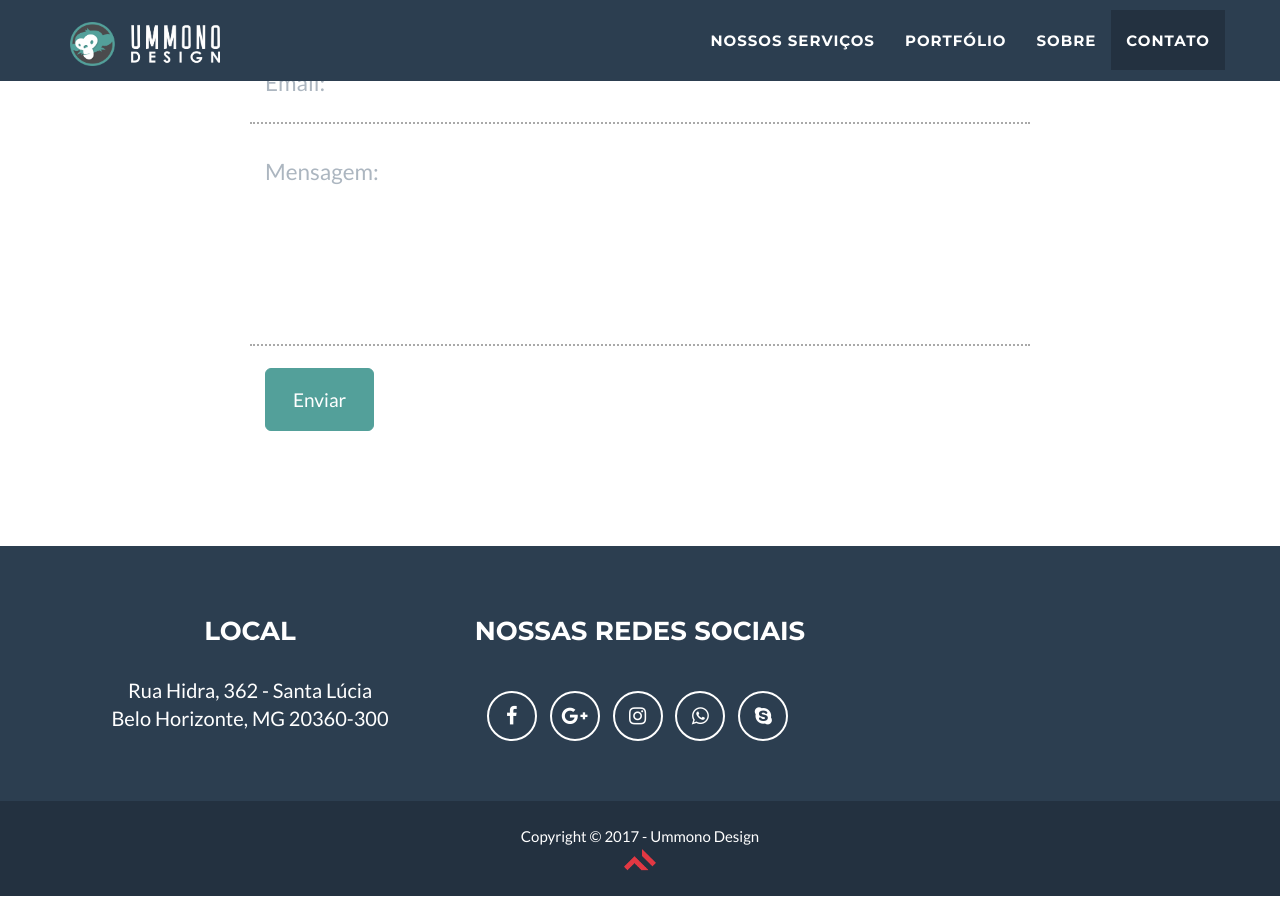
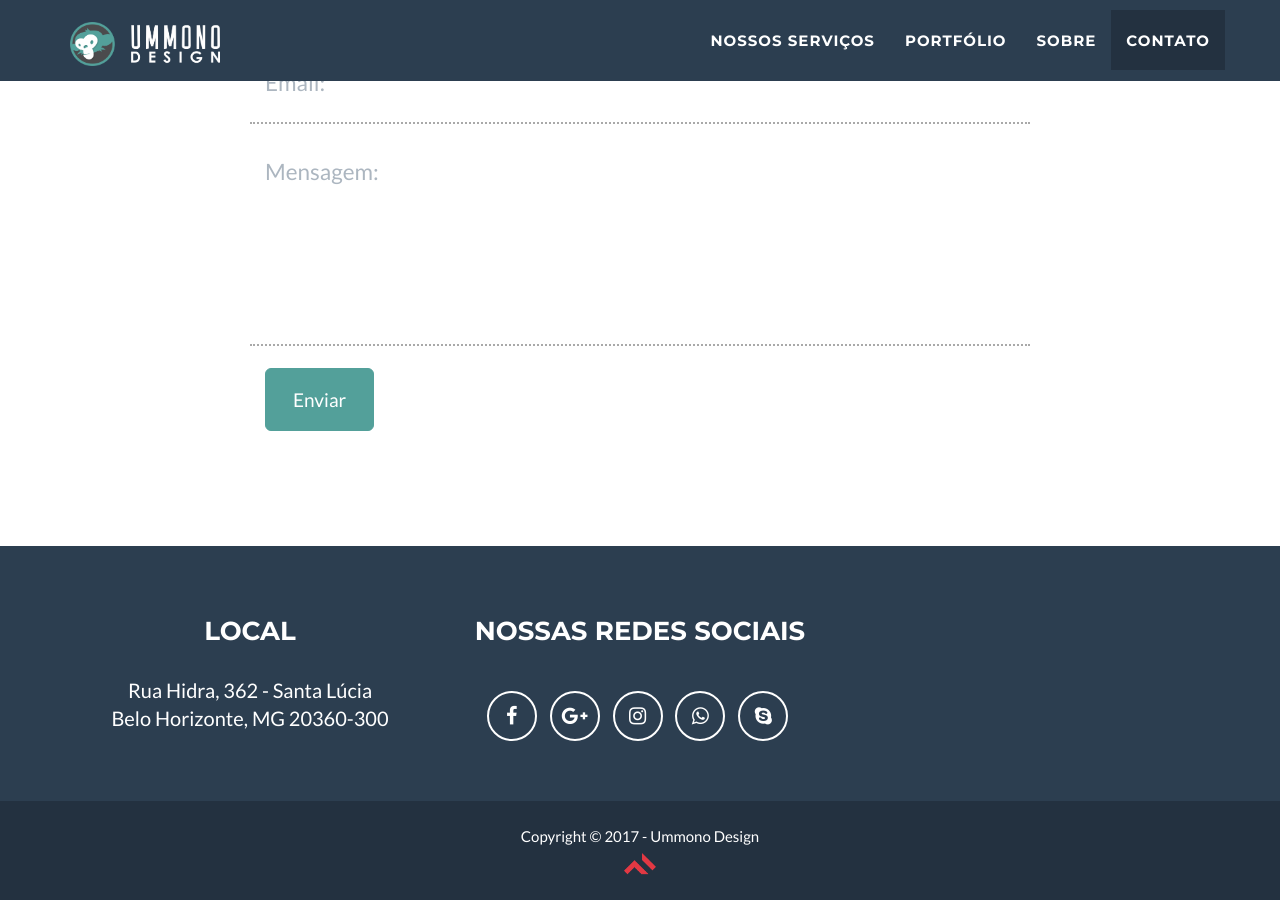
Before and after one commit to GutoPassos/gutopassos.github.io, a Jekyll site: the page built from index.html, in a window 1280 px wide and 900 px high, scrolled down 3150 px. Built offline with Jekyll 4.4.1, drawn with Linux system fonts in a browser that asks for light colours.

Commit message:
Fixed image align in footer

```diff
--- a/_includes/css/main.css
+++ b/_includes/css/main.css
@@ -393,8 +393,8 @@ footer .footer-below {
     background-color: #{{ site.color.secondary-dark }};
 }
 
-footer a{
-    margin-top: 10px;
+footer img{
+    margin-top: 5px;
 }
 
 .btn-social {
```
